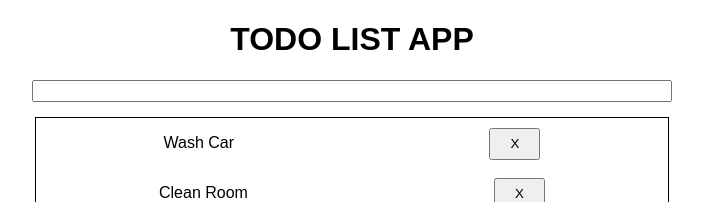
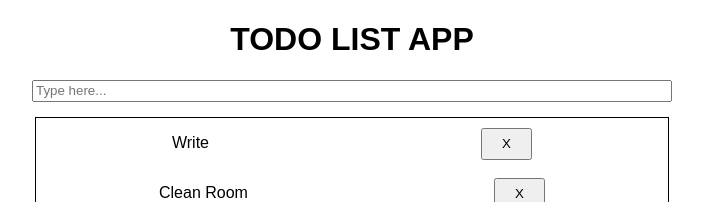
Before and after one commit to NielsLouwes/to-do-list-AND, a React (Create React App) app: page / in a window 1280 px wide. Shown: the top 202 px of the page, without its empty margins (288-991 px from the left). Built offline with nearby package versions, Linux system fonts and the light colour scheme.

Commit message:
First stab at remove item and fixing input

```diff
--- a/src/App.js
+++ b/src/App.js
@@ -28,12 +28,12 @@ const ListItemContainer = styled.div`
   }
 `;
 
-const toDoData = ["Wash Car", "Clean Room"];
-//need a way to push more into the array -- .push
+const toDoData = ["Write", "Clean Room"];
 
 export default function App() {
   const [todos, setToDos] = useState(toDoData);
 
+  // add new to do
   const addToDo = (event) => {
     if (event.key === "Enter") {
       const newToDos = [...todos, event.target.value];
@@ -41,17 +41,40 @@ export default function App() {
     }
   };
 
-  console.log(...todos);
+  // remove to do
+  const handleDeleteClick = (name) => {
+    const removeItem = todos.filter((todo) => {
+      return todo !== name;
+    });
+    setToDos(removeItem);
+  };
+
+  // function handleDeleteClick(id) {
+  //   // here we are filtering - the idea is remove an item from the todo array on a button click
+  //   const removeItem = todos.filter((todo) => {
+  //     // return the rest of the todos that don't match the item we are deleting
+  //     return todo.id !== id;
+  //   });
+  //   // removeItem returns a new array - so now we are setting the todos to the new array
+  //   setTodos(removeItem);
+  // }
 
   return (
     <Styled className="App">
       <h1>TODO LIST APP</h1>
-      <InputElement type="text" onKeyDown={addToDo}></InputElement>
+      <InputElement
+        placeholder="Type here..."
+        type="text"
+        onKeyDown={addToDo}
+      ></InputElement>
       <ToDoList>
         {todos.map((todo) => (
           <>
             <ListItemContainer>
-              <p key={todo}> {todo} </p>
+              <p onClick={handleDeleteClick} key={todo}>
+                {" "}
+                {todo}{" "}
+              </p>
               <button>X</button>
             </ListItemContainer>
           </>
```
